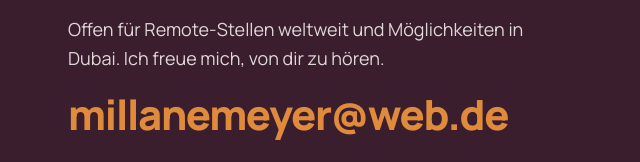
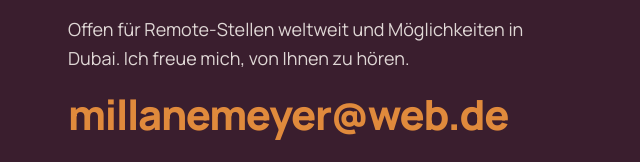
Before and after one commit to millanee/millanemeyer.com, a plain HTML site: page de/index.html in a window 1280 px wide. Shown: the part 5875-6037 px from the top of the page, 12-652 px from the left. Drawn offline with Linux system fonts and the light colour scheme; animation ran at ten frames a second.

Commit message:
Use formal Sie in the German contact line.
Change the closing invitation from "von dir" to "von Ihnen".

Co-authored-by: Millane Meyer <millanee@users.noreply.github.com>

```diff
--- a/de/index.html
+++ b/de/index.html
@@ -362,7 +362,7 @@
       <div class="wrap">
         <p class="kicker">07</p>
         <h2>Kontakt</h2>
-        <p class="lede">Offen für Remote-Stellen weltweit und Möglichkeiten in Dubai. Ich freue mich, von dir zu hören.</p>
+        <p class="lede">Offen für Remote-Stellen weltweit und Möglichkeiten in Dubai. Ich freue mich, von Ihnen zu hören.</p>
         <a class="email-link" href="mailto:millanemeyer@web.de">millanemeyer@web.de</a>
         <div class="contact-actions">
           <a class="btn btn-primary" data-magnetic href="mailto:millanemeyer@web.de">E-Mail schreiben</a>
```
